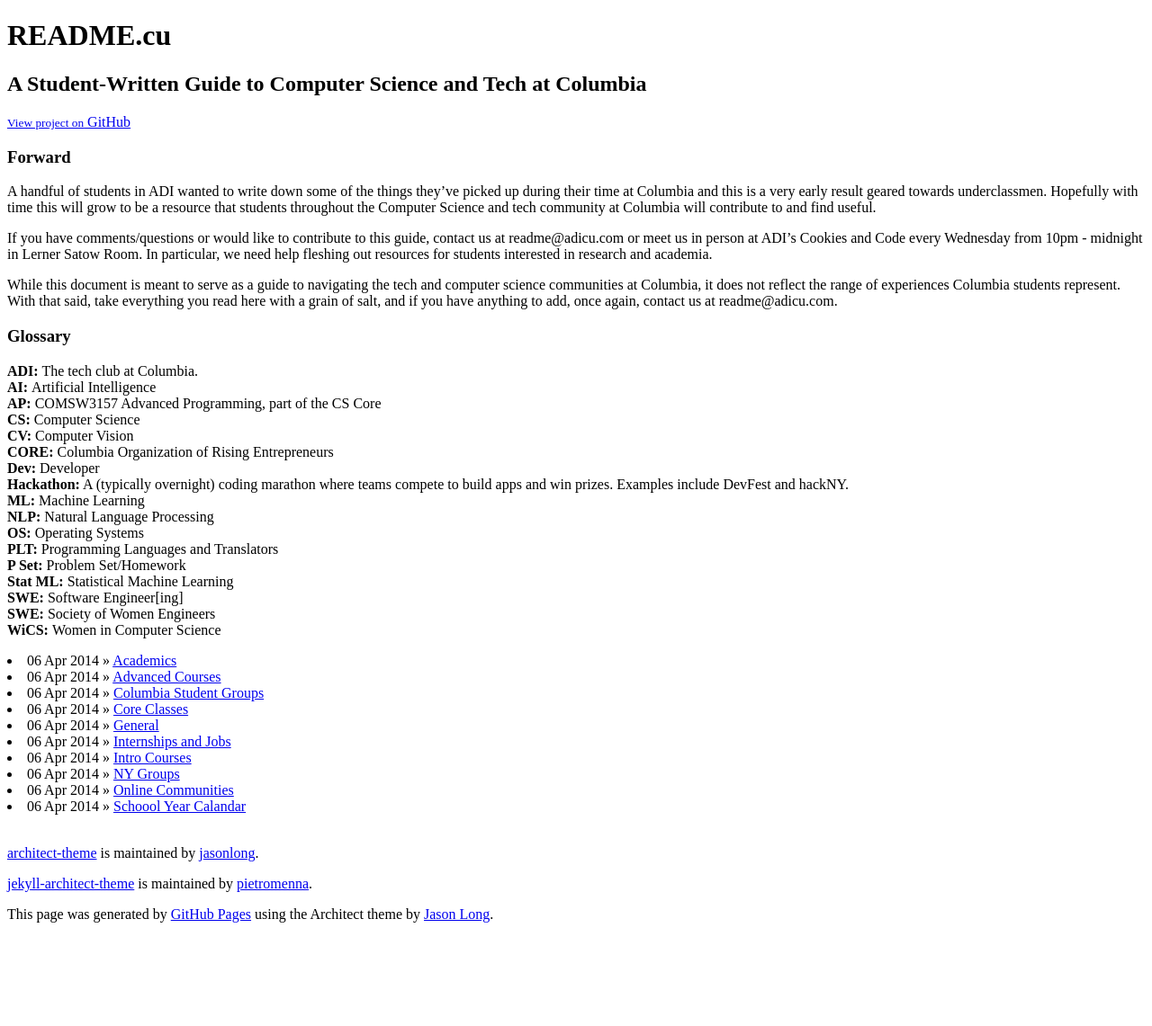
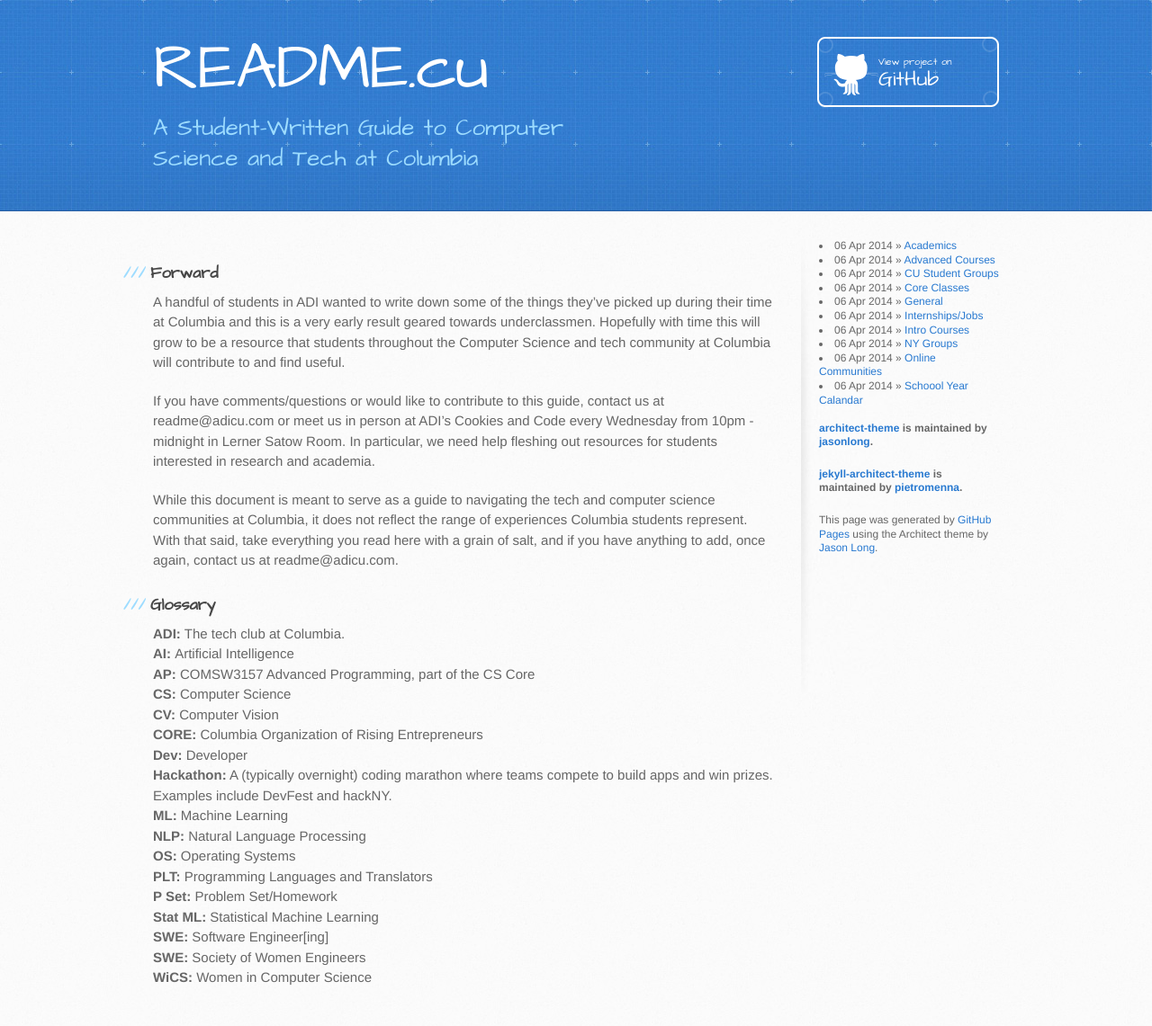
Before and after one commit to adicu/README, a Jekyll site: the page index.html, which Jekyll copies as it is, in a window 1280 px wide. Shown: the whole page at 90% size. Built offline with Jekyll 4.4.1, drawn with Linux system fonts in a browser that asks for light colours; Markdown is read by kramdown in place of the engine named in the settings; before the commit the page ends 1042 px from its top, so only the background shows below that.

Commit message:
fixed default page

```diff
--- a/index.html
+++ b/index.html
@@ -5,9 +5,9 @@
     <meta http-equiv="X-UA-Compatible" content="chrome=1">
     <meta name="viewport" content="width=device-width, initial-scale=1, maximum-scale=1">
     <link href='https://fonts.googleapis.com/css?family=Architects+Daughter' rel='stylesheet' type='text/css'>
-    <link rel="stylesheet" type="text/css" href="/jekyll-architect-theme/stylesheets/stylesheet.css" media="screen" />
-    <link rel="stylesheet" type="text/css" href="/jekyll-architect-theme/stylesheets/pygment_trac.css" media="screen" />
-    <link rel="stylesheet" type="text/css" href="/jekyll-architect-theme/stylesheets/print.css" media="print" />
+    <link rel="stylesheet" type="text/css" href="/README/stylesheets/stylesheet.css" media="screen" />
+    <link rel="stylesheet" type="text/css" href="/README/stylesheets/pygment_trac.css" media="screen" />
+    <link rel="stylesheet" type="text/css" href="/README/stylesheets/print.css" media="print" />
 
     <!--[if lt IE 9]>
     <script src="//html5shiv.googlecode.com/svn/trunk/html5.js"></script>
@@ -81,16 +81,16 @@
         </section>
 
         <aside id="sidebar">
-        	<li><span>06 Apr 2014</span> &raquo; <a href="/jekyll-architect-theme/jekyll/update/2014/04/06/Academics.html">Academics</a></li>
-		<li><span>06 Apr 2014</span> &raquo; <a href="/jekyll-architect-theme/jekyll/update/2015/10/31/Advanced-Courses.html">Advanced Courses</a></li>
-		<li><span>06 Apr 2014</span> &raquo; <a href="/jekyll-architect-theme/jekyll/update/2015/10/31/Columbia-Student-Groups.html">Columbia Student Groups</a></li>
-		<li><span>06 Apr 2014</span> &raquo; <a href="/jekyll-architect-theme/jekyll/update/2015/10/31/Core-Classes.html">Core Classes</a></li>
-		<li><span>06 Apr 2014</span> &raquo; <a href="/jekyll-architect-theme/jekyll/update/2015/10/31/General.html">General</a></li>
-        <li><span>06 Apr 2014</span> &raquo; <a href="/jekyll-architect-theme/jekyll/update/2015/10/31/Internships-And-Jobs.html">Internships and Jobs</a></li>
-	<li><span>06 Apr 2014</span> &raquo; <a href="/jekyll-architect-theme/jekyll/update/2015/10/31/Introductory-Courses.html">Intro Courses</a></li>
-	<li><span>06 Apr 2014</span> &raquo; <a href="/jekyll-architect-theme/jekyll/update/2015/10/31/NY-Groups.html">NY Groups</a></li>
-	<li><span>06 Apr 2014</span> &raquo; <a href="/jekyll-architect-theme/jekyll/update/2015/10/31/Online-Communities.html">Online Communities</a></li>
-	<li><span>06 Apr 2014</span> &raquo; <a href="/jekyll-architect-theme/jekyll/update/2015/10/31/School-Year-Calendar.html">Schoool Year Calandar</a></li>
+        	<li><span>06 Apr 2014</span> &raquo; <a href="/README/jekyll/update/2014/04/06/Academics.html">Academics</a></li>
+		<li><span>06 Apr 2014</span> &raquo; <a href="/README/jekyll/update/2015/10/31/Advanced-Courses.html">Advanced Courses</a></li>
+		<li><span>06 Apr 2014</span> &raquo; <a href="/README/jekyll/update/2015/10/31/Columbia-Student-Groups.html">CU Student Groups</a></li>
+		<li><span>06 Apr 2014</span> &raquo; <a href="/README/jekyll/update/2015/10/31/Core-Classes.html">Core Classes</a></li>
+		<li><span>06 Apr 2014</span> &raquo; <a href="/README/jekyll/update/2015/10/31/General.html">General</a></li>
+        <li><span>06 Apr 2014</span> &raquo; <a href="/README/jekyll/update/2015/10/31/Internships-And-Jobs.html">Internships/Jobs</a></li>
+	<li><span>06 Apr 2014</span> &raquo; <a href="/README/jekyll/update/2015/10/31/Introductory-Courses.html">Intro Courses</a></li>
+	<li><span>06 Apr 2014</span> &raquo; <a href="/README/jekyll/update/2015/10/31/NY-Groups.html">NY Groups</a></li>
+	<li><span>06 Apr 2014</span> &raquo; <a href="/README/jekyll/update/2015/10/31/Online-Communities.html">Online Communities</a></li>
+	<li><span>06 Apr 2014</span> &raquo; <a href="/README/jekyll/update/2015/10/31/School-Year-Calendar.html">Schoool Year Calandar</a></li>
 	 </a>
 <br>
 
```
Also changed, not shown: 1 other file.
